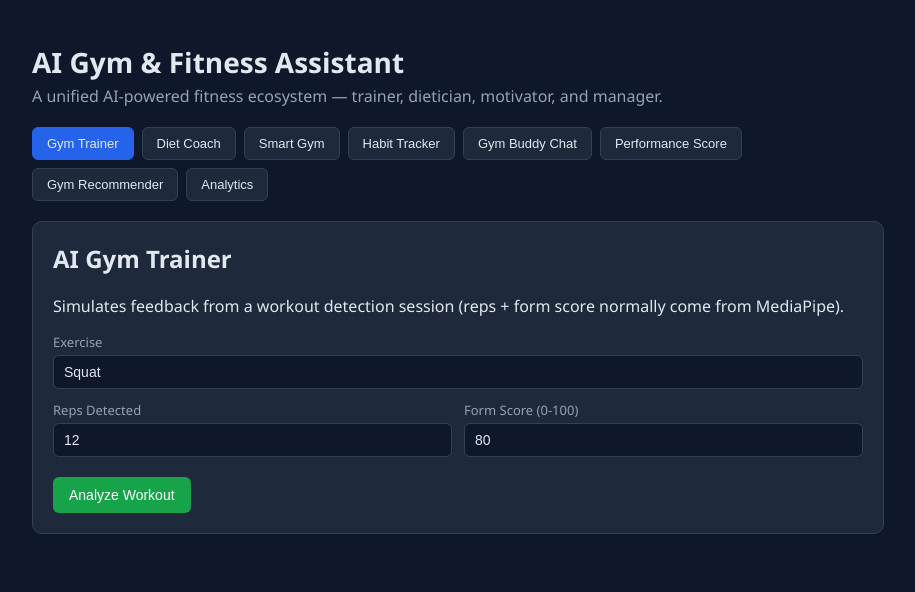
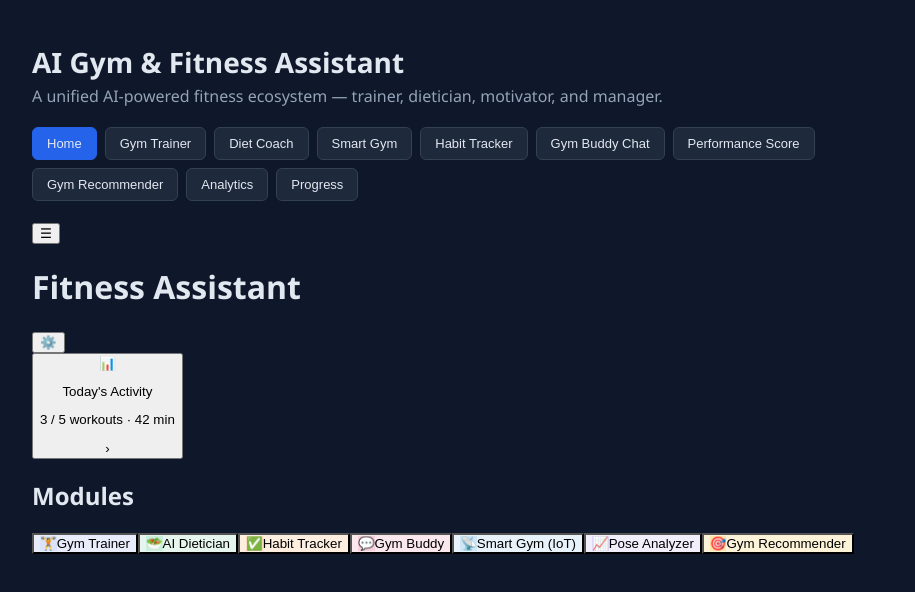
Before and after one commit to tanaypusalkar-jpg/An-AI-Powered-Gym-Fitness-Tracking-System, a React (Vite) app in the folder frontend/: page / in a window 1280 px wide. Shown: the top 592 px of the page, without its empty margins (182-1097 px from the left). Built offline with nearby package versions, Linux system fonts and the light colour scheme.

Commit message:
UI part 1

```diff
--- a/frontend/src/App.jsx
+++ b/frontend/src/App.jsx
@@ -7,8 +7,26 @@ import ChatCompanion from "./components/ChatCompanion.jsx";
 import PerformanceAnalyzer from "./components/PerformanceAnalyzer.jsx";
 import GymRecommender from "./components/GymRecommender.jsx";
 import AnalyticsDashboard from "./components/AnalyticsDashboard.jsx";
+import HomeDashboard from "./pages/HomeDashboard";
+import ProgressDetails from "./pages/ProgressDetails";
+
+// Map each HomeDashboard module key to the existing tab key it should open.
+const MODULE_KEY_TO_TAB = {
+  workout_trainer: "trainer",
+  diet_coach: "diet",
+  smart_gym: "smartgym",
+  habit_tracker: "habits",
+  chat_companion: "chat",
+  performance_analyzer: "performance",
+  gym_recommender: "recommend",
+};
 
 const TABS = [
+  {
+    key: "home",
+    label: "Home",
+    component: null, // rendered specially below, so it can receive nav props
+  },
   { key: "trainer", label: "Gym Trainer", component: WorkoutTrainer },
   { key: "diet", label: "Diet Coach", component: DietCoach },
   { key: "smartgym", label: "Smart Gym", component: SmartGym },
@@ -17,11 +35,31 @@ const TABS = [
   { key: "performance", label: "Performance Score", component: PerformanceAnalyzer },
   { key: "recommend", label: "Gym Recommender", component: GymRecommender },
   { key: "analytics", label: "Analytics", component: AnalyticsDashboard },
+  {
+    key: "progress",
+    label: "Progress",
+    component: null, // rendered specially below, same reason as "home"
+  },
 ];
 
 export default function App() {
-  const [activeTab, setActiveTab] = useState("trainer");
-  const ActiveComponent = TABS.find((t) => t.key === activeTab).component;
+  const [activeTab, setActiveTab] = useState("home");
+
+  const renderActiveTab = () => {
+    if (activeTab === "home") {
+      return (
+        <HomeDashboard
+          onOpenModule={(key) => setActiveTab(MODULE_KEY_TO_TAB[key] ?? "trainer")}
+          onOpenProgress={() => setActiveTab("progress")}
+        />
+      );
+    }
+    if (activeTab === "progress") {
+      return <ProgressDetails onBack={() => setActiveTab("home")} />;
+    }
+    const ActiveComponent = TABS.find((t) => t.key === activeTab).component;
+    return <ActiveComponent />;
+  };
 
   return (
     <div className="app">
@@ -42,7 +80,7 @@ export default function App() {
         ))}
       </nav>
 
-      <ActiveComponent />
+      {renderActiveTab()}
     </div>
   );
 }
```
Also changed, not shown: frontend/src/components/dashboard/DonutChart.jsx (renamed from frontend/src/components/Dashboards/donutChart.jsx), frontend/src/components/dashboard/FeatureCard.jsx (renamed from frontend/src/components/Dashboards/featureCard.jsx), frontend/src/pages/HomeDashboard.jsx (renamed from frontend/src/components/Pages/HomeDashboard.jsx), frontend/src/pages/ProgressDetails.jsx (renamed from frontend/src/components/Pages/ProgressDtails.jsx), 1 other file (tests, documents, lock files or other folders).
